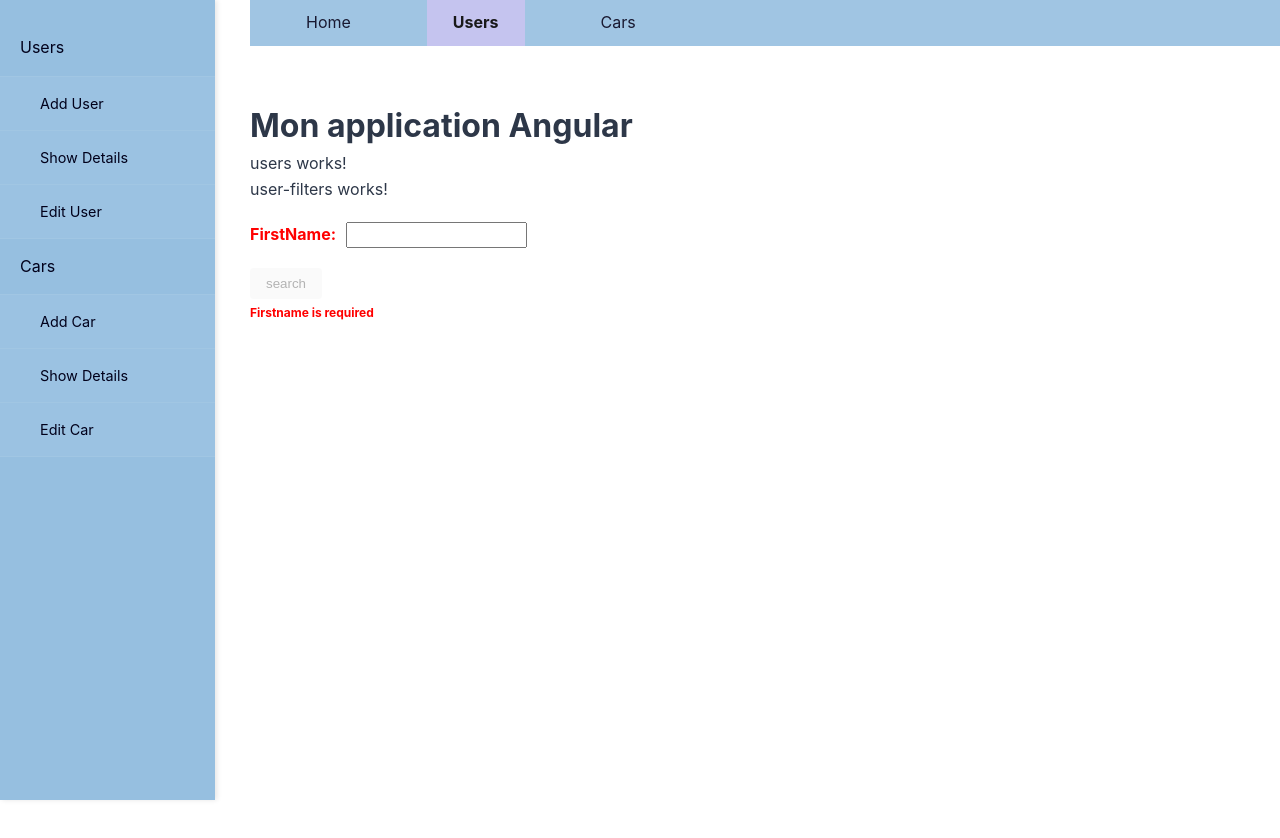
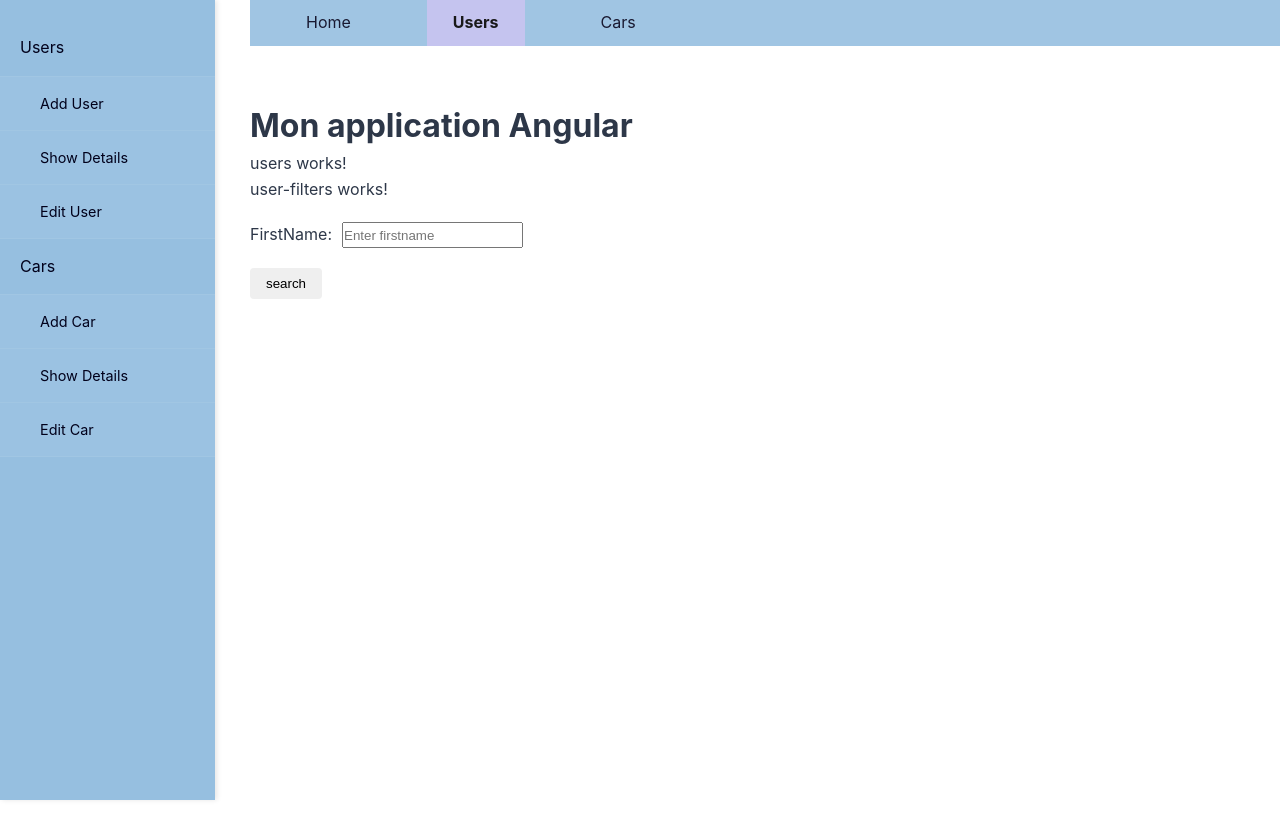
Before and after one commit to shebruu/ngx-foundation, an Angular app in the folder ngx-foundation/: page /users in a window 1280 px wide. Shown: the top 838 px of the page. Built offline with nearby package versions, Linux system fonts and the light colour scheme.

Commit message:
edit userfilters, add form builder

```diff
--- /dev/null
+++ b/ngx-foundation/src/app/features/users/components/user-filters/user-filters.html
@@ -0,0 +1,23 @@
+
+
+<p>user-filters works!</p>
+<div [formGroup]="userfilterForm">
+
+    <label >FirstName:</label>
+
+
+    <input  formControlName="firstname" type="text"  placeholder="Enter firstname"   >
+        <!-- firstname @createuserfilterform -->
+
+        @if (!userfilterForm.controls['firstname'].valid &&
+        userfilterForm.controls['firstname'].dirty &&
+        userfilterForm.controls['firstname'].touched ) {
+        <p class="error_message_firstname">Firstname invalide</p>
+    }
+<br>
+
+
+</div>
+<!-- désactiver le bouton si le champ est vide -->
+    <button class="search_button"
+    (click)="submitForm()" >search</button>
--- /dev/null
+++ b/ngx-foundation/src/app/features/users/components/user-filters/user-filters.ts
@@ -0,0 +1,38 @@
+
+import { Component, inject } from '@angular/core';
+import { NonNullableFormBuilder, ReactiveFormsModule } from '@angular/forms';
+import { createUserFilterform } from '../../form/userfilter.form';
+
+@Component({
+  selector: 'app-user-filters',
+  imports: [ReactiveFormsModule],
+  templateUrl: './user-filters.html',
+  styleUrl: './user-filters.scss'
+})
+
+
+export class UserFilters {
+
+private readonly fb = inject(NonNullableFormBuilder);
+public userfilterForm = createUserFilterform(this.fb);
+public submitForm(){
+
+  console.log(this.userfilterForm.value);
+  if(this.userfilterForm.valid){
+    alert("formulaire bien valide");
+
+
+  }else{
+    this.userfilterForm.markAllAsTouched();
+    alert("formulaire invalide");
+
+}
+}
+
+
+// constructor(fb: NonNullableFormBuilder) { si pas d injection
+//   this.fb = fb;
+// }
+
+}
+// injection FormsModule ou factory a la creation de composant  ()
--- /dev/null
+++ b/ngx-foundation/src/app/features/users/form/userfilter.form.ts
@@ -0,0 +1,16 @@
+// formulaire reactive
+
+import { NonNullableFormBuilder, Validators } from "@angular/forms";
+
+export interface UserFilters {
+  firstname: string;
+
+
+}
+// specifier l optionnalite des props dans le formulaire ( partial)
+export function createUserFilterform(fb: NonNullableFormBuilder, data?: Partial<UserFilters>) {
+   return fb.group({
+    firstname: fb.control(data?.firstname, [Validators.required, Validators.minLength(3)]),
+
+  });
+}
--- a/ngx-foundation/src/app/features/users/users.html
+++ b/ngx-foundation/src/app/features/users/users.html
@@ -1,3 +1,3 @@
 <p>users works!</p>
-
+<!-- recupere les listing et filtre les datas users -->
 <app-user-filters></app-user-filters>
--- a/ngx-foundation/src/app/features/users/users.ts
+++ b/ngx-foundation/src/app/features/users/users.ts
@@ -1,10 +1,10 @@
 import { Component } from '@angular/core';
-import { RouterLink } from '@angular/router';
-import { UserFilters } from '../../shared/components/user-filters/user-filters';
+// import { RouterLink } from '@angular/router';
+import { UserFilters } from './components/user-filters/user-filters';
 
 @Component({
   selector: 'app-users',
-  imports: [RouterLink,UserFilters],
+  imports: [UserFilters],
   templateUrl: './users.html',
   styleUrl: './users.scss'
 })
--- a/ngx-foundation/src/app/shared/components/user-filters/user-filters.html
+++ /dev/null
@@ -1,21 +0,0 @@
-
-
-<p>user-filters works!</p>
-<div>
-
-    <label for="firstname" [ngClass]="{'error_firstname': !firstnameValidation()}">FirstName:</label>
-
-
-    <input  id="firstname"  [(ngModel)]="firstnameInput">
-<br>
-
-
-</div>
-<!-- désactiver le bouton si le champ est vide -->
-    <button class="search_button" [disabled]="!firstnameValidation()" (click)="search()" >search</button>
-
-     @if (!this.firstnameValidation()) {
-        <p class="error_message_firstname">Firstname is required</p>
-
-
-    }
--- a/ngx-foundation/src/app/shared/components/user-filters/user-filters.ts
+++ /dev/null
@@ -1,27 +0,0 @@
-import { NgClass } from '@angular/common';
-import { Component } from '@angular/core';
-import { FormsModule  } from '@angular/forms';
-
-@Component({
-  selector: 'app-user-filters',
-  imports: [FormsModule, NgClass],
-  templateUrl: './user-filters.html',
-  styleUrl: './user-filters.scss'
-})
-export class UserFilters {
-firstnameInput: string = '';
-
-firstnameValidation():boolean {
-  if (this.firstnameInput.length >= 3 && this.firstnameInput.length !== 0) {
-
-    return true;
-  }
-  return false;
-}
-search():void {
-  if (this.firstnameValidation()) {
-    console.log('Searching for', this.firstnameInput);
-  }
-}
-
-}
```
Also changed, not shown: ngx-foundation/src/app/features/users/components/user-filters/user-filters.scss (renamed from ngx-foundation/src/app/shared/components/user-filters/user-filters.scss), ngx-foundation/src/app/features/users/form/userfilter.form.factory.ts (added).
